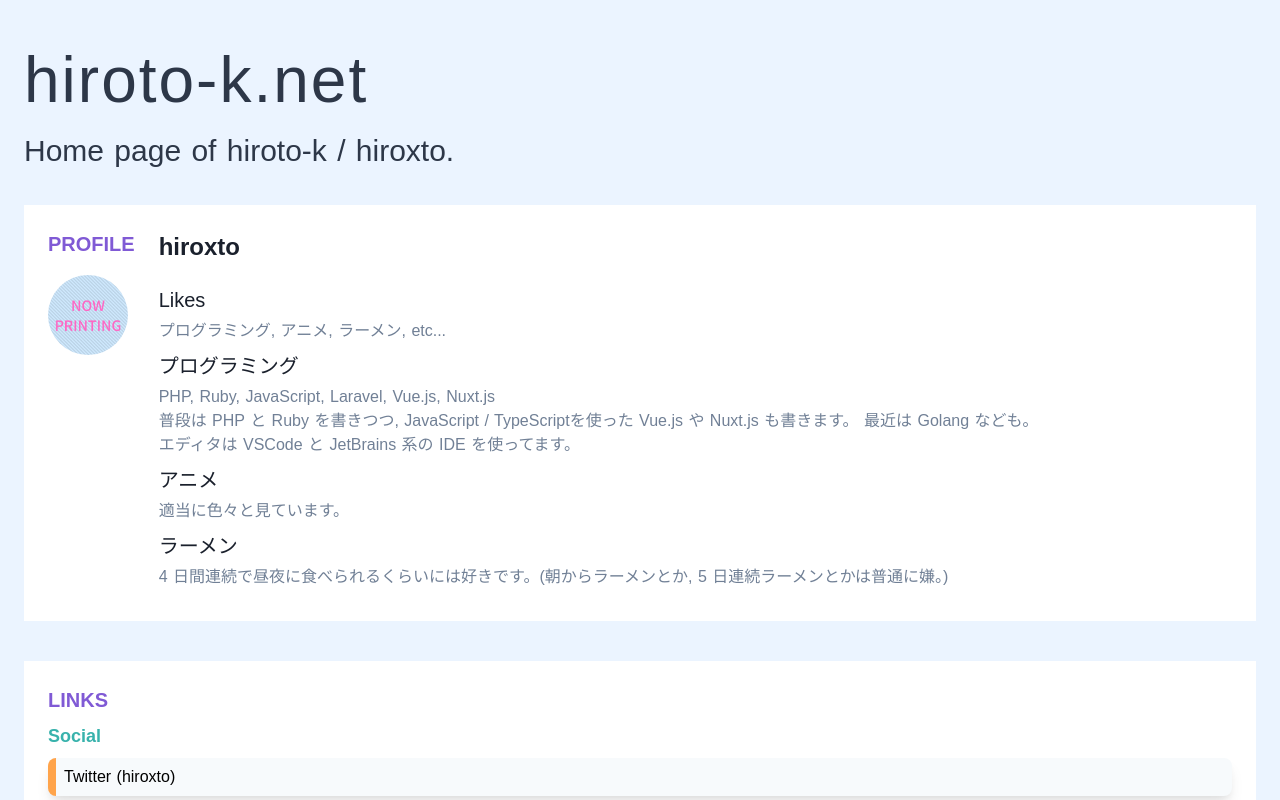
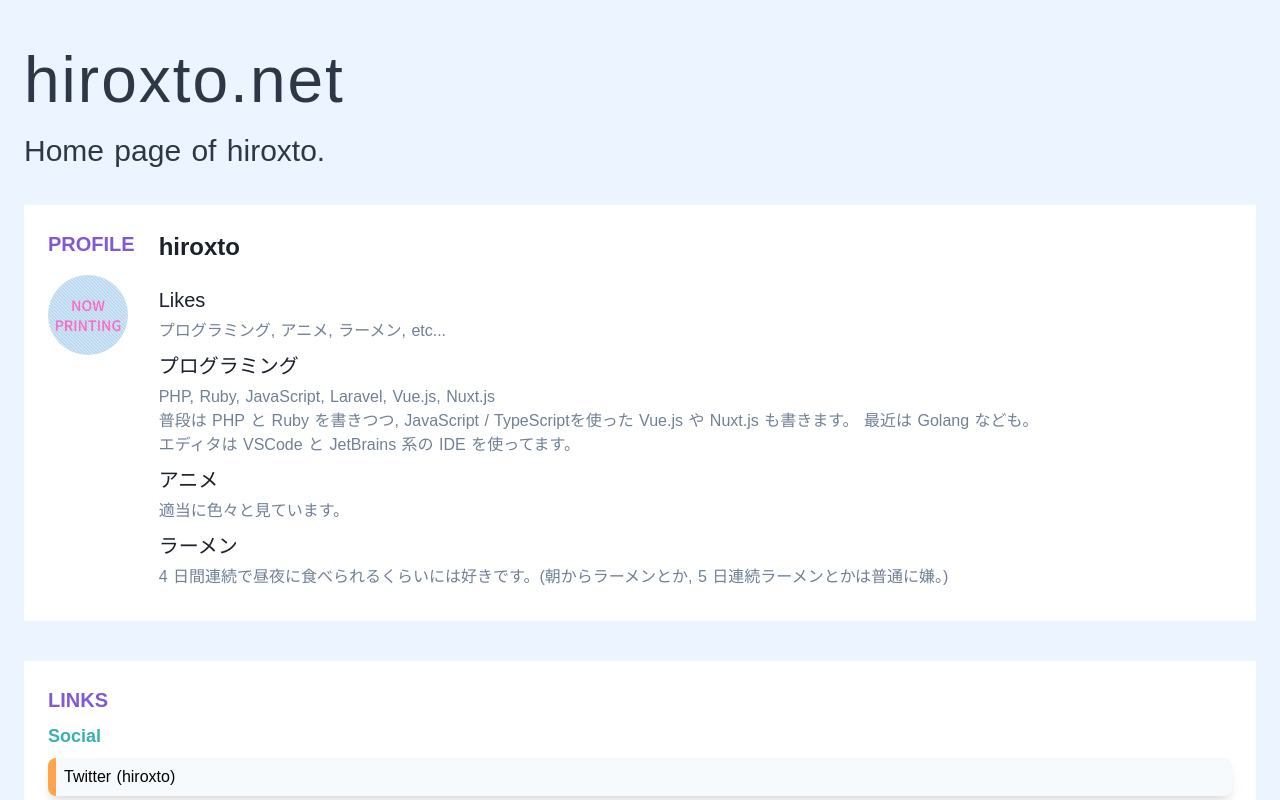
Before and after one commit to hiroxto/hiroxto.net, a Nuxt app: page / in a window 1280 px wide. Shown: the top 800 px of the page. Built offline with nearby package versions, Linux system fonts and the light colour scheme.

Commit message:
テンプレートページの内容を変更

```diff
--- a/pages/404.vue
+++ b/pages/404.vue
@@ -53,7 +53,7 @@ export default defineComponent({
   },
   setup () {
     const title = computed<string>(() => '404 Not Found');
-    const subtitle = computed<string>(() => 'hiroto-k.net');
+    const subtitle = computed<string>(() => 'hiroxto.net');
 
     return {
       title,
--- a/pages/index.vue
+++ b/pages/index.vue
@@ -59,8 +59,8 @@ export default defineComponent({
     };
   },
   setup () {
-    const title = computed(() => 'hiroto-k.net');
-    const subTitle = computed(() => 'Home page of hiroto-k / hiroxto.');
+    const title = computed(() => 'hiroxto.net');
+    const subTitle = computed(() => 'Home page of hiroxto.');
 
     return {
       title,
```
